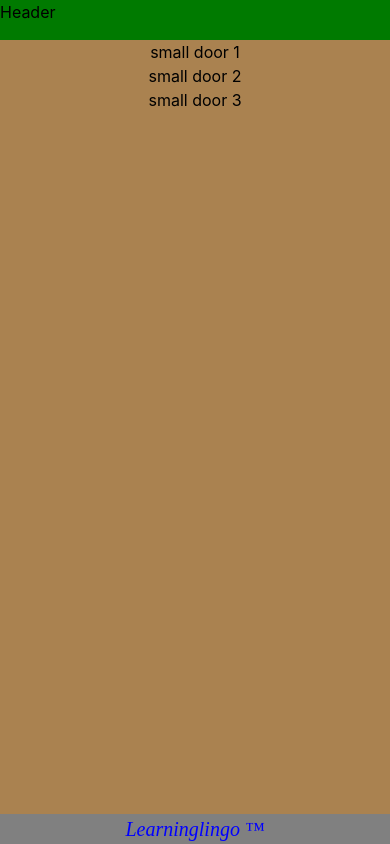
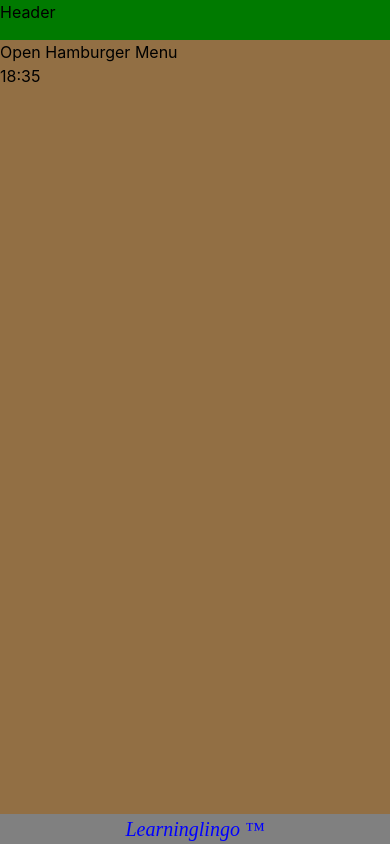
Before and after one commit to Dimitar101/Learninglingo---Project-Sep-, a React (Vite) app: page /rest-timer in a window 390 px wide. Built offline with nearby package versions, Linux system fonts and the light colour scheme.

Commit message:
hamburger

```diff
--- a/src/App.css
+++ b/src/App.css
@@ -184,7 +184,7 @@
 } */
 
 body {
-  background-color: rgb(170, 130, 80);
+  background-color: rgb(146, 111, 68);
   margin: 0;
   /* padding: 0; */
 }
--- a/src/App.jsx
+++ b/src/App.jsx
@@ -4,31 +4,30 @@ import { Routes, Route } from 'react-router'
 
 import Header from './components/header/Header'
 import Footer from './components/footer/Footer'
-import Login from './components/login/Login'
+// import Login from './components/login/Login'
 import Home from './components/home/Home'
-import SmallDoor from './components/smallDoor/SmallDoor'
 import ChessSquares from './components/home/bigDoor/chessSquares/ChessSquares'
+// import SmallDoor from './components/hamburgerMenu/smallDoor/SmallDoor'
+// import Plus from './components/hamburgerMenu/plus/Plus'
+import HamburgerMenu from './components/hamburgerMenu/HamburgerMenu'
+import RestTimer from './components/hamburgerMenu/smallDoor/restTimer/RestTimer'
 
 
 export default function App() {
     return (
         <>
             <Header />
-            <SmallDoor />
-
-
+            <HamburgerMenu />
 
             <Routes>
                 <Route path="/" element={<Home />} />
                 <Route path="/chessling" element={<ChessSquares />} />
+                <Route path="/rest-timer" element={<RestTimer />} />
             </Routes>
-
-
-
 
             <Footer />
 
             {/* <Login /> */}
         </>
-    )
+    );
 }
--- /dev/null
+++ b/src/components/hamburgerMenu/HamburgerMenu.jsx
@@ -0,0 +1,19 @@
+import { useState } from "react";
+import SmallDoor from "./smallDoor/SmallDoor";
+
+
+export default function HamburgerMenu() {
+    const [onOrOff, setOnOrOff] = useState(false);
+    const hamburgerClickHandler = () => {
+        setOnOrOff(!onOrOff);
+    }
+
+    return (
+        <>
+            <button onClick={hamburgerClickHandler}>
+                {onOrOff ? 'Close' : 'Open'} Hamburger Menu
+            </button>
+            {onOrOff && <SmallDoor />}
+        </>
+    );
+}
--- /dev/null
+++ b/src/components/hamburgerMenu/smallDoor/SmallDoor.jsx
@@ -0,0 +1,28 @@
+import { Link } from 'react-router';
+import styles from './smallDoor.module.css'
+
+
+export default function SmallDoor() {
+
+    const sdOne = () => {
+        console.log(1);
+    }
+
+    const sdTwo = () => {
+        console.log(2);
+
+    }
+    const sdThree = () => {
+        console.log(3);
+    }
+
+
+    return (
+        <div className={styles['smallDoorWraper']}>
+            <div className={styles['smallDoor']}><p onClick={sdOne}>small door 1</p></div>
+            <div className={styles['smallDoor']}><p onClick={sdTwo}>small door 2</p></div>
+            <div className={styles['smallDoor']}><p onClick={sdThree}>small door 3</p></div>
+           <Link to='/rest-timer' className={styles['smallDoor']}>Rest Timer</Link>
+        </div>
+    );
+}
--- /dev/null
+++ b/src/components/hamburgerMenu/smallDoor/restTimer/RestTimer.jsx
@@ -0,0 +1,7 @@
+export default function RestTimer() {
+    return (
+        <>
+            <div>18:35</div>
+        </>
+    );
+}
--- /dev/null
+++ b/src/components/hamburgerMenu/smallDoor/smallDoor.module.css
@@ -0,0 +1,15 @@
+.smallDoor {
+    display: flex;
+    justify-content: center;
+    text-decoration: underline;
+    font-size: x-large;
+}
+
+.smallDoorWraper {
+    padding-top: 20px;
+}
+
+p:hover {
+    /* text-decoration: underline; */
+    color: blue !important;
+}
--- a/src/components/smallDoor/smallDoor.jsx
+++ /dev/null
@@ -1,26 +0,0 @@
-import styles from './smallDoor.module.css'
-
-
-export default function SmallDoor() {
-
-    const sdOne = () => {
-        console.log(1);
-    }
-
-    const sdTwo = () => {
-        console.log(2);
-
-    }
-    const sdThree = () => {
-        console.log(3);
-    }
-
-
-    return (
-        <>
-            <h2 className={styles['smallDoor']} onClick={sdOne}>small door 1</h2>
-            <h2 className={styles['smallDoor']} onClick={sdTwo}>small door 2</h2>
-            <h2 className={styles['smallDoor']} onClick={sdThree}>small door 3</h2>
-        </>
-    );
-}
--- a/src/components/smallDoor/smallDoor.module.css
+++ /dev/null
@@ -1,5 +0,0 @@
-.smallDoor {
-    display: flex;
-    /* align-items: center; */
-    justify-content: center;
-}
```
